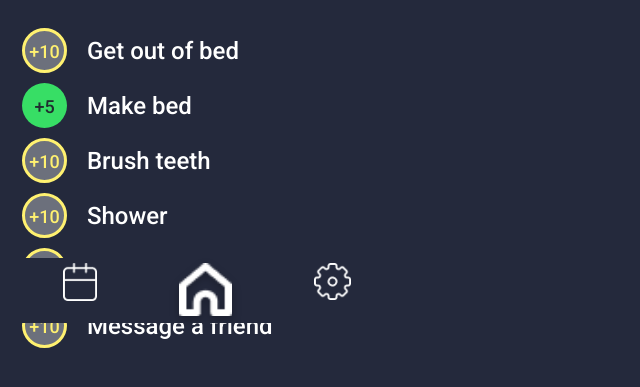
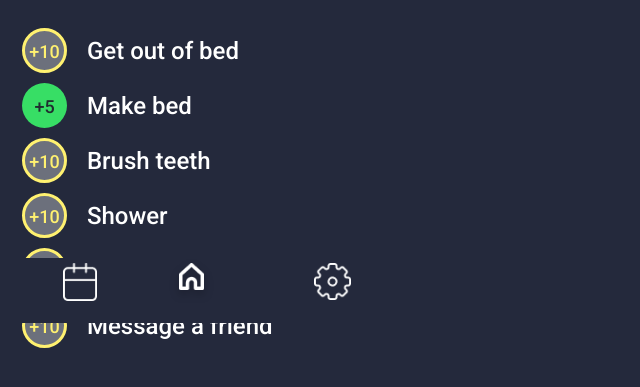
Before and after one commit to Sank6/Dawn, a plain HTML site: page index.html in a window 1280 px wide. Shown: the part 477-864 px from the top of the page, without its empty margins (0-640 px from the left). Drawn offline with nearby package versions, Linux system fonts and the light colour scheme.

Commit message:
update home icon

```diff
--- a/main.css
+++ b/main.css
@@ -122,8 +122,8 @@ img {
 
 .home {
     position: absolute;
-    width: 53px;
-    height: 53px;
+    width: 25px;
+    height: 27px;
     left: 179px;
     filter: drop-shadow(0px 4px 4px rgba(0, 0, 0, 0.25));
 }
```
Also changed, not shown: assets/home.png.
